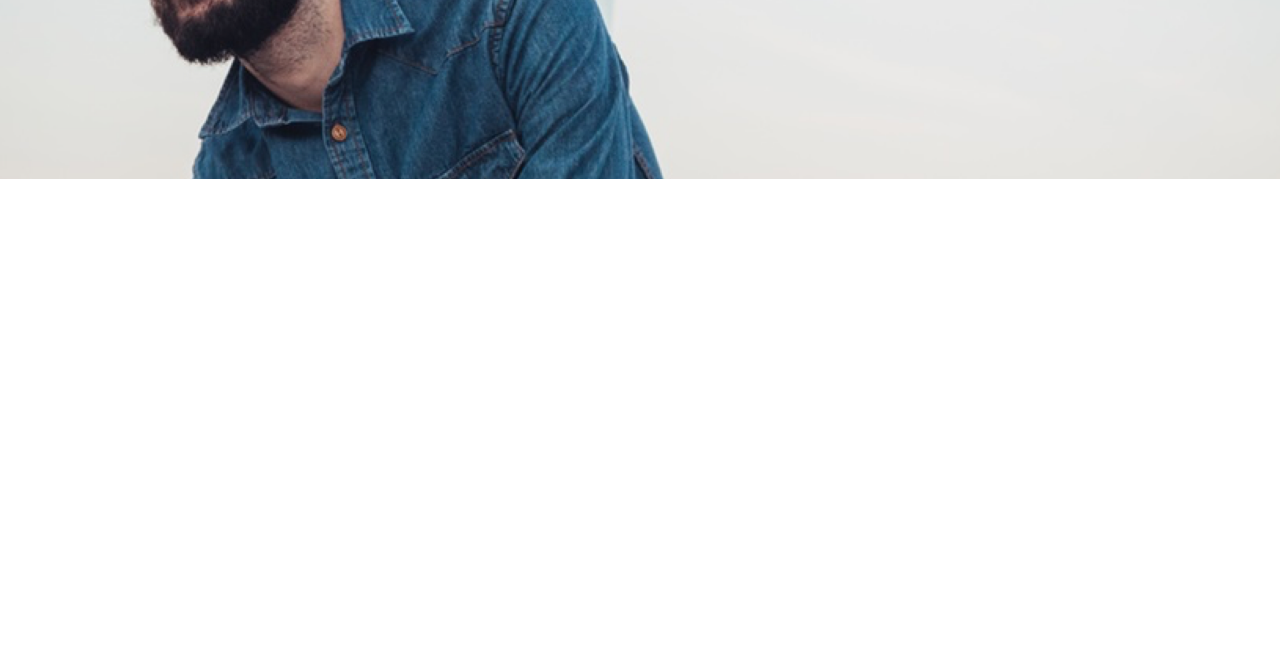
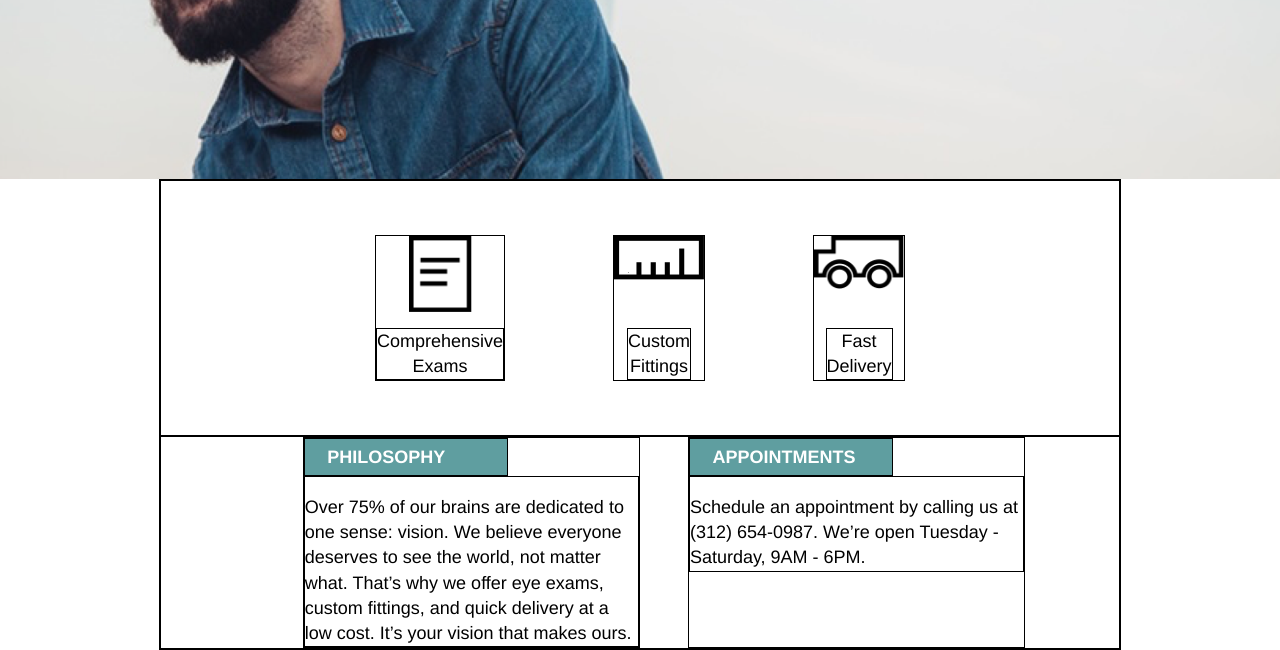
Before and after one commit to rditon22/Tortoiseshell-Optics, a plain HTML site: page index.html in a window 1280 px wide. Shown: the part 361-1011 px from the top of the page. Before the commit the page ends 800 px from the top, so only its background shows below. Drawn offline with Linux system fonts and the light colour scheme.

Commit message:
Write html and css for icon and philosophy and appointments section

```diff
--- a/index.html
+++ b/index.html
@@ -34,5 +34,42 @@
       </div>
     </header>
 
+    <!--Image Icons-->
+    <div class="container">
+      <div class="icons">
+        <div class="icon paper">
+          <img src="./resources/images/paper-icon.png" alt="Paper Icon">
+          <div class="description">
+            <p>Comprehensive <br /> Exams</p>
+          </div>
+        </div>
+        <div class="icon ruler">
+          <img src="./resources/images/ruler-icon.png" alt="Ruler Icon">
+          <div class="description">
+            <p>Custom <br /> Fittings</p>
+          </div>
+        </div>
+        <div class="icon truck">
+          <img src="./resources/images/truck-icon.png" alt="Truck Icon">
+          <div class="description">
+            <p>Fast <br /> Delivery</p>
+          </div>
+        </div>
+      </div>
+
+      <!--Philosophy and Appointments-->
+      <div class="info">
+        <div class="column">
+          <div class="heading">PHILOSOPHY</div>
+          <div class="text"><p>Over 75% of our brains are dedicated to one sense: vision. We believe everyone deserves to see the world, not matter what. That’s why we offer eye exams, custom fittings, and quick delivery at a low cost. It’s your vision that makes ours.</p></div>
+        </div>
+        <div class="column">
+          <div class="heading">APPOINTMENTS</div>
+          <div class="text">Schedule an appointment by calling us at (312) 654-0987. We’re open Tuesday - Saturday, 9AM - 6PM.</div>
+        </div>
+      </div>
+
+    </div>
+
   </body>
 </html>
--- a/resources/css/style.css
+++ b/resources/css/style.css
@@ -6,7 +6,7 @@ html {
 
 body {
   font-family: Helvetica;
-  line-height: 1.4px;
+  /* line-height: 1.4px; */
 }
 
 .container {
@@ -15,7 +15,6 @@ body {
 }
 
 div {
-  display: block;
   border: 1px solid black;
 }
 
@@ -69,3 +68,58 @@ ul li {
   top: 10rem;
   left: 21.4rem;
 }
+
+/* Image Icons */
+
+.icons {
+  display: flex;
+  justify-content: center;
+}
+
+.icon {
+  display: flex;
+  flex-direction: column;
+  align-items: center;
+  justify-content: space-between;
+  height: 8rem;
+  margin: 3rem;
+}
+
+.paper img {
+  width: 3.5rem;
+}
+
+.ruler img, .truck img {
+  width: 5rem;
+}
+
+.description {
+  text-align: center;
+  line-height: 1.4;
+}
+
+/* Philosophy and appointments */
+
+.info {
+  display: flex;
+  justify-content: center;
+}
+
+.column {
+  width: 35%;
+  margin-left: 5%;
+}
+
+.heading {
+  width: 10rem;
+  padding: 0.5rem 0 0.5rem 1.25rem;
+  background-color: cadetblue;
+  color: white;
+  font-size: 1rem;
+  font-weight: bold;
+}
+
+.text {
+  padding-top: 1rem;
+  line-height: 1.4;
+}
```
